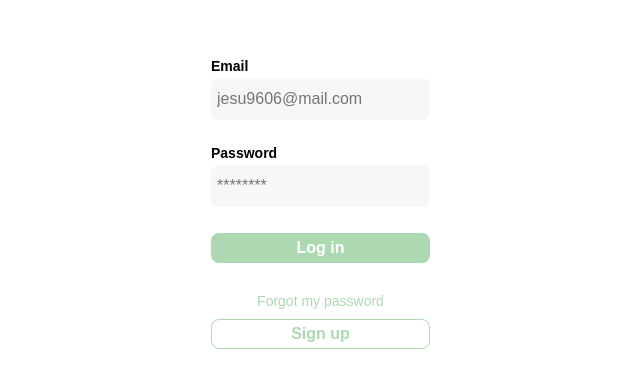
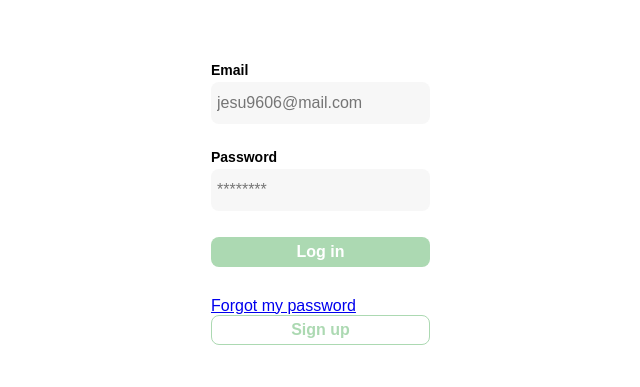
Before and after one commit to Jesus-piedrahita96/frontDeveloper, a plain HTML site: page login.html in a window 1280 px wide. Shown: the part 197-584 px from the top of the page, without its empty margins (329-969 px from the left). Drawn offline with Linux system fonts and the light colour scheme; a web font is replaced by a local one.

```diff
--- a/login.html
+++ b/login.html
@@ -53,7 +53,7 @@
             flex-direction: column;
         }
 
-        .form a{
+        .link{
             color: var(--hospital-green);
             font-size: var(--sm);
             text-decoration: none;
```
Also changed, not shown: Icons/bt_add_to_cart.svg (deleted), Icons/bt_added_to_cart.svg (deleted), Icons/email.svg (deleted), Icons/flechita.svg (deleted), Icons/icon_close.png (deleted), Icons/icon_menu.svg (deleted), Icons/icon_shopping_cart.svg (deleted), Icons/icon_shopping_cart_notification.svg (deleted), Logos/favicon_bota_fora.svg (deleted), Logos/favicon_yard_sale.svg (deleted), Logos/logo_bota_fora.svg (deleted), Logos/logo_yard_sale.svg (deleted), 1 other file.
